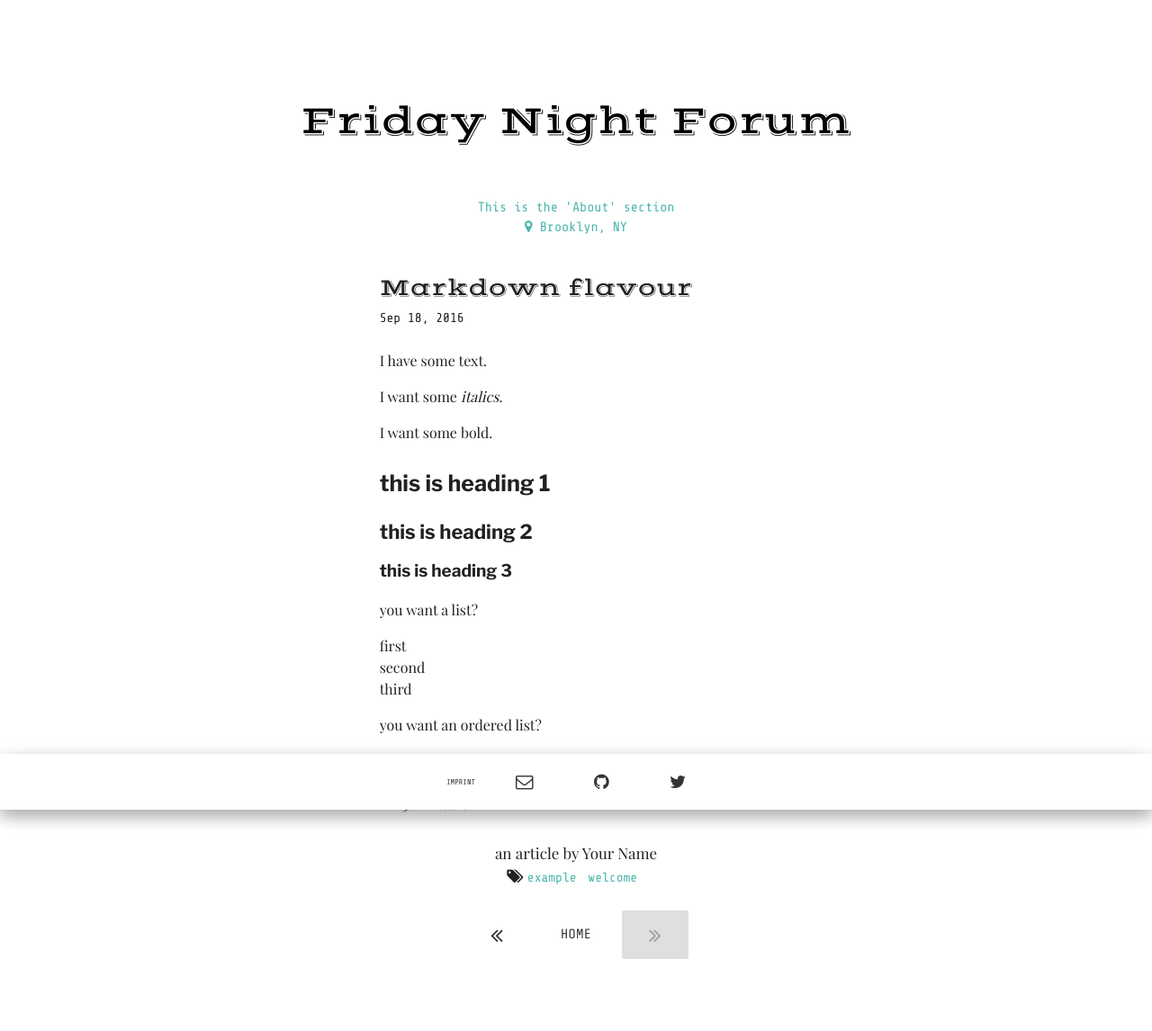
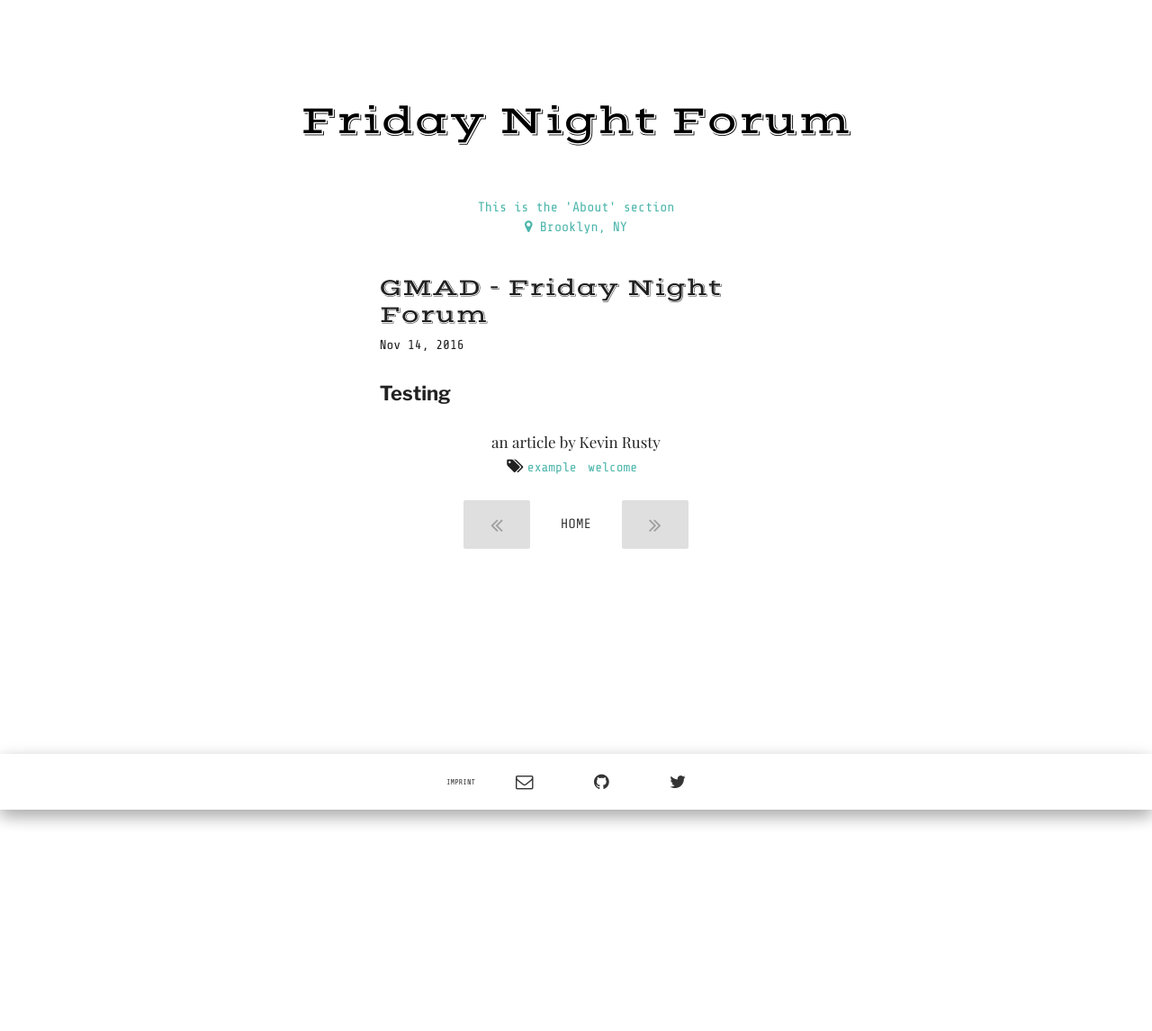
Before and after one commit to tingansob/fnf, a Jekyll site: the page built from _posts/2016-11-06-welcome.md, in a window 1280 px wide. Shown: the whole page at 90% size. Built offline with Jekyll 4.4.1, drawn with Linux system fonts in a browser that asks for light colours; some web fonts are replaced.

Commit message:
first post

```diff
--- a/_posts/2016-11-06-welcome.md
+++ b/_posts/2016-11-06-welcome.md
@@ -1,29 +1,8 @@
 ---
 layout: post
-title:  "Markdown flavour"
-date:   2016-09-19 00:00:00 +0200
+title:  "GMAD - Friday Night Forum"
+date:   2016-11-15 00:00:00 +0200
 tags: ['example', 'welcome']
-author: "Your Name"
+author: "Kevin Rusty"
 ---
-
-I have some text.
-
-I want some _italics_.
-
-I want some **bold**.
-
-# this is heading 1
-
-## this is heading 2
-
-### this is heading 3
-
-you want a list?
-* first
-* second
-* third
-
-you want an ordered list?
-1. whatever
-1. whatever
-1. whatever
+## Testing
```
Also changed, not shown: _posts/2016-09-19-use-my-jekyll-theme.md (deleted, +0 -67 lines).
